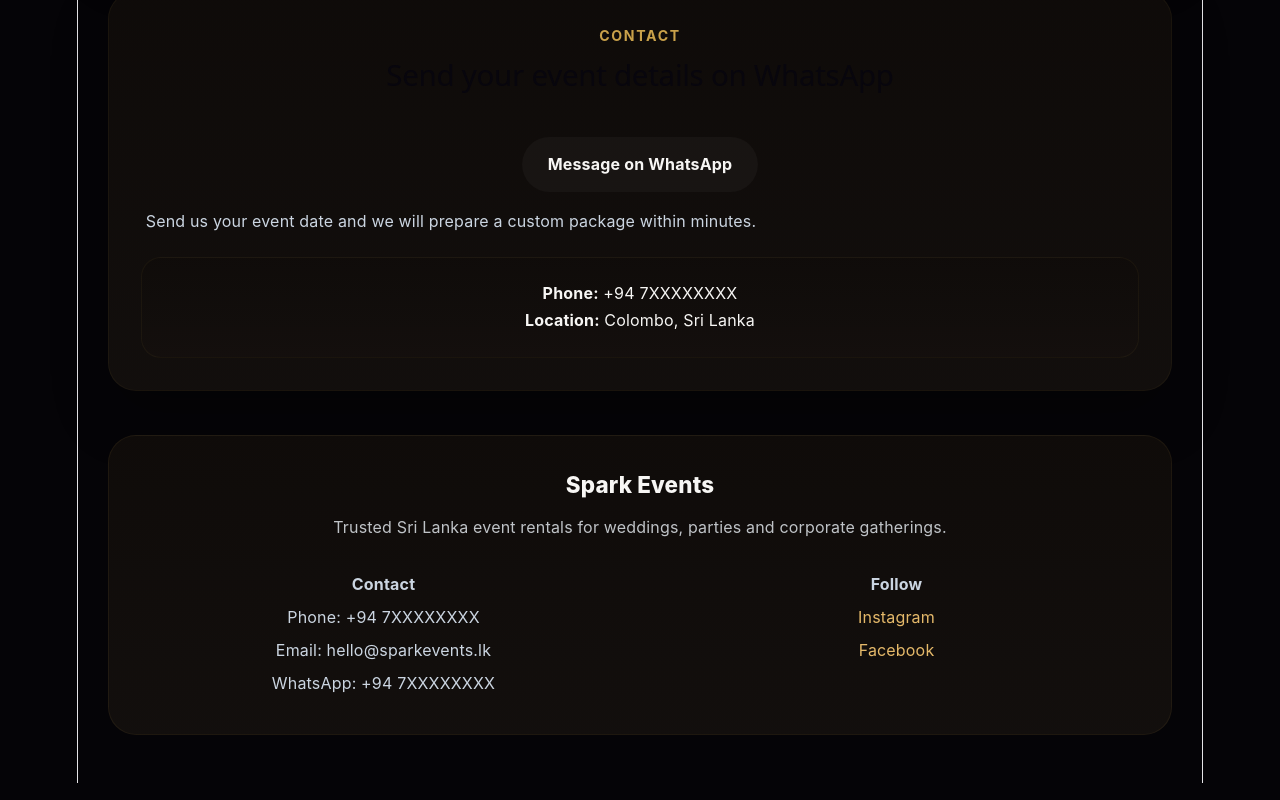
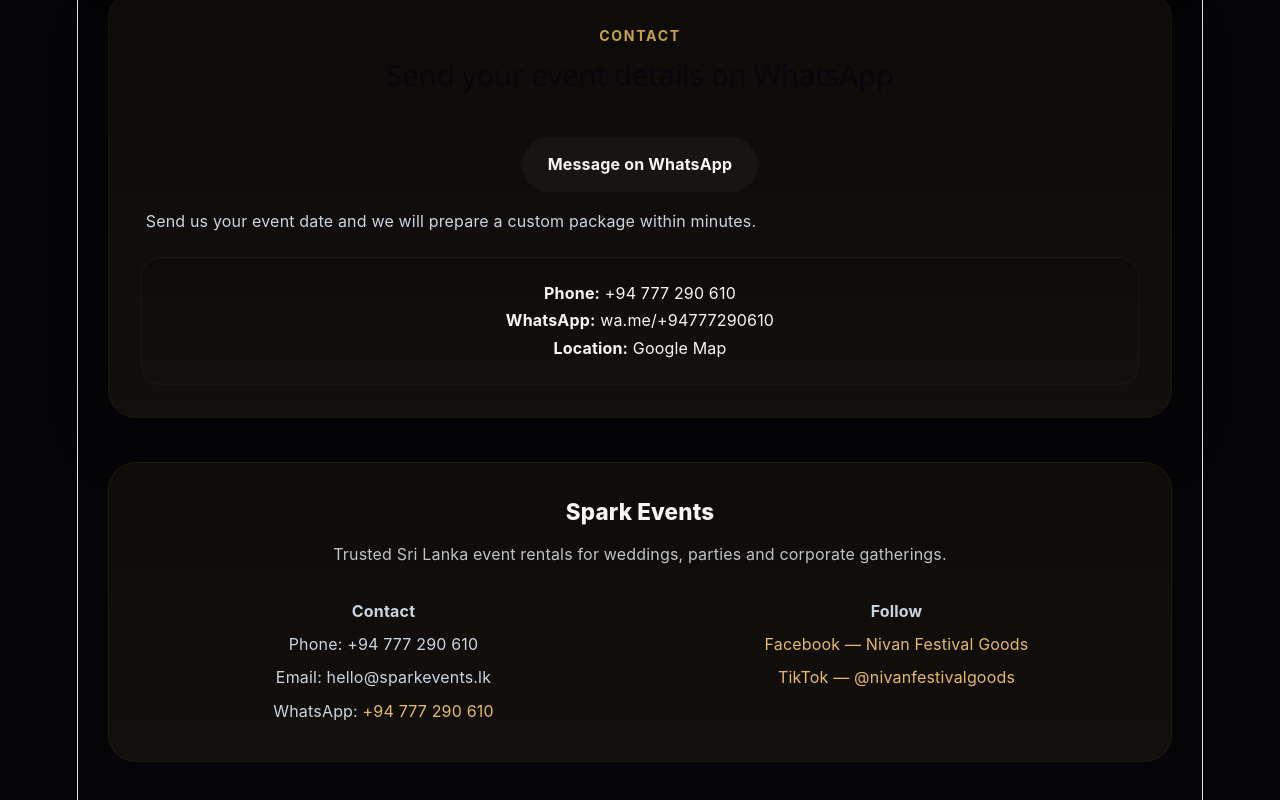
Before and after one commit to osandipabasara-design/event-rental-site, a React (Vite) app: page / in a window 1280 px wide. Shown: the part 2056-2856 px from the top of the page. Built offline with nearby package versions, Linux system fonts and the light colour scheme.

Commit message:
Add social links and set WhatsApp number in contact/footer

```diff
--- a/src/App.tsx
+++ b/src/App.tsx
@@ -1,7 +1,7 @@
 import './App.css'
 import logo from './assets/logo.jpeg'
 
-const whatsappPhone = '947xxxxxxxxx'
+const whatsappPhone = '94777290610'
 const whatsappMessage = encodeURIComponent(
   'Hello, I need an event rental quote for my wedding / party / corporate event.'
 )
@@ -145,8 +145,9 @@
               </p>
             </div>
             <div className="contact-details">
-              <p><strong>Phone:</strong> +94 7XXXXXXXX</p>
-              <p><strong>Location:</strong> Colombo, Sri Lanka</p>
+              <p><strong>Phone:</strong> +94 777 290 610</p>
+              <p><strong>WhatsApp:</strong> <a href={whatsappLink} target="_blank" rel="noreferrer">wa.me/+94777290610</a></p>
+              <p><strong>Location:</strong> <a href="https://share.google/QagW8DOWTOVyc7Ako" target="_blank" rel="noreferrer">Google Map</a></p>
             </div>
           </div>
         </section>
@@ -161,14 +162,14 @@
           <div className="footer-columns">
             <div>
               <p className="footer-heading">Contact</p>
-              <p>Phone: +94 7XXXXXXXX</p>
+              <p>Phone: +94 777 290 610</p>
               <p>Email: hello@sparkevents.lk</p>
-              <p>WhatsApp: +94 7XXXXXXXX</p>
+              <p>WhatsApp: <a href={whatsappLink} target="_blank" rel="noreferrer">+94 777 290 610</a></p>
             </div>
             <div>
               <p className="footer-heading">Follow</p>
-              <p><a href="https://instagram.com" target="_blank" rel="noreferrer">Instagram</a></p>
-              <p><a href="https://facebook.com" target="_blank" rel="noreferrer">Facebook</a></p>
+              <p><a href="https://www.facebook.com/nivanfestivalgoods/" target="_blank" rel="noreferrer">Facebook — Nivan Festival Goods</a></p>
+              <p><a href="https://www.tiktok.com/@nivanfestivalgoods?lang=en-GB&is_from_webapp=1&sender_device=mobile&sender_web_id=7623344093343417872" target="_blank" rel="noreferrer">TikTok — @nivanfestivalgoods</a></p>
             </div>
           </div>
         </footer>
```
